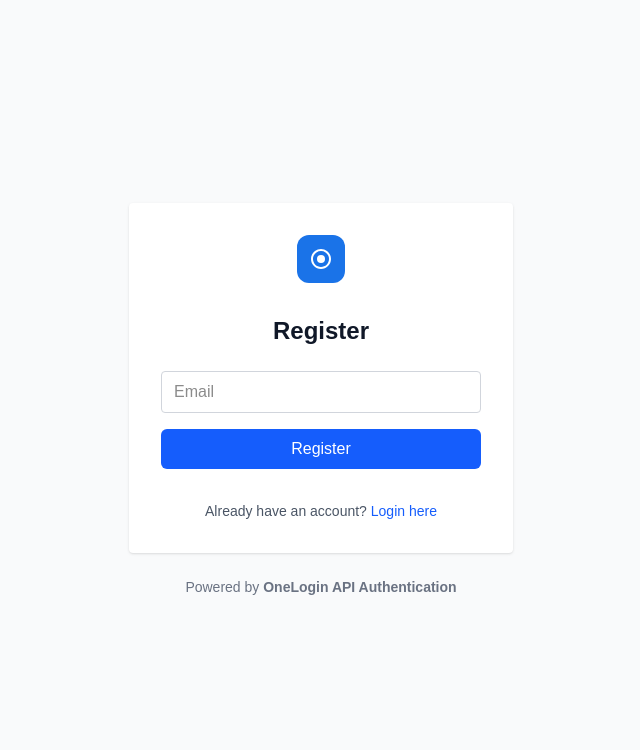
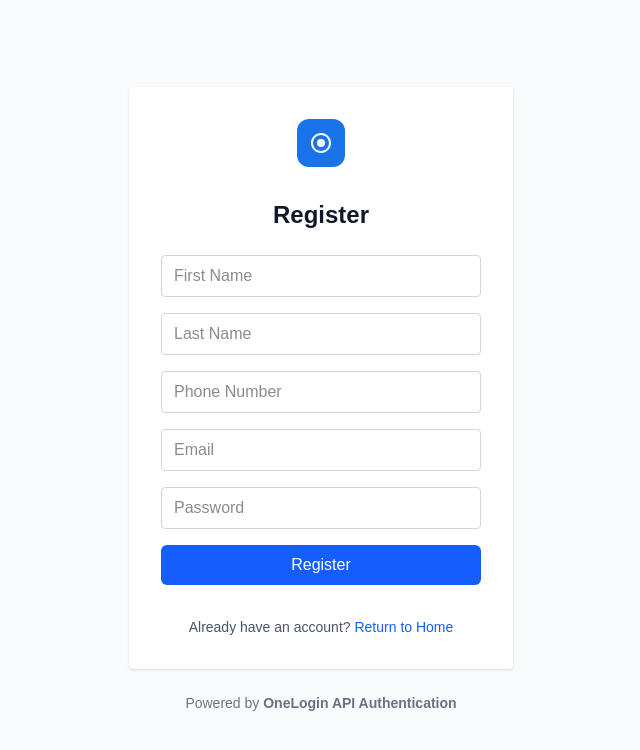
Before and after one commit to oid-saleseng/nextjs-boilerplate, a Next.js app: page /register in a window 1280 px wide. Shown: the top 750 px of the page, without its empty margins (319-959 px from the left). Built offline with nearby package versions, Linux system fonts and the light colour scheme.

Commit message:
Update RegisterForm.tsx

```diff
--- a/app/register/RegisterForm.tsx
+++ b/app/register/RegisterForm.tsx
@@ -8,11 +8,23 @@ import Link from "next/link";
 export default function RegisterForm() {
   const searchParams = useSearchParams();
   const referrer = searchParams.get("ref") || "";
-  const [email, setEmail] = useState("");
+
+  const [formData, setFormData] = useState({
+    email: "",
+    firstName: "",
+    lastName: "",
+    phone: "",
+    password: "",
+  });
+
+  const handleChange = (e: React.ChangeEvent<HTMLInputElement>) => {
+    const { name, value } = e.target;
+    setFormData((prev) => ({ ...prev, [name]: value }));
+  };
 
   const handleSubmit = (e: React.FormEvent) => {
     e.preventDefault();
-    console.log("Registering:", email);
+    console.log("Registering:", formData);
     // Add actual registration logic here
   };
 
@@ -37,10 +49,51 @@ export default function RegisterForm() {
         )}
 
         <input
+          type="text"
+          name="firstName"
+          placeholder="First Name"
+          value={formData.firstName}
+          onChange={handleChange}
+          required
+          className="px-3 py-2 border border-gray-300 rounded focus:outline-none focus:ring-2 focus:ring-blue-500 dark:bg-gray-700 dark:border-gray-600 dark:text-white"
+        />
+
+        <input
+          type="text"
+          name="lastName"
+          placeholder="Last Name"
+          value={formData.lastName}
+          onChange={handleChange}
+          required
+          className="px-3 py-2 border border-gray-300 rounded focus:outline-none focus:ring-2 focus:ring-blue-500 dark:bg-gray-700 dark:border-gray-600 dark:text-white"
+        />
+
+        <input
+          type="tel"
+          name="phone"
+          placeholder="Phone Number"
+          value={formData.phone}
+          onChange={handleChange}
+          required
+          className="px-3 py-2 border border-gray-300 rounded focus:outline-none focus:ring-2 focus:ring-blue-500 dark:bg-gray-700 dark:border-gray-600 dark:text-white"
+        />
+
+        <input
           type="email"
-          value={email}
-          onChange={(e) => setEmail(e.target.value)}
+          name="email"
           placeholder="Email"
+          value={formData.email}
+          onChange={handleChange}
+          required
+          className="px-3 py-2 border border-gray-300 rounded focus:outline-none focus:ring-2 focus:ring-blue-500 dark:bg-gray-700 dark:border-gray-600 dark:text-white"
+        />
+
+        <input
+          type="password"
+          name="password"
+          placeholder="Password"
+          value={formData.password}
+          onChange={handleChange}
           required
           className="px-3 py-2 border border-gray-300 rounded focus:outline-none focus:ring-2 focus:ring-blue-500 dark:bg-gray-700 dark:border-gray-600 dark:text-white"
         />
@@ -55,10 +108,10 @@ export default function RegisterForm() {
         <div className="text-sm text-center mt-4 text-gray-600 dark:text-gray-300">
           Already have an account?{" "}
           <Link
-            href="./login"
+            href="/"
             className="text-blue-600 hover:underline dark:text-blue-400"
           >
-            Login here
+            Return to Home
           </Link>
         </div>
       </form>
```
